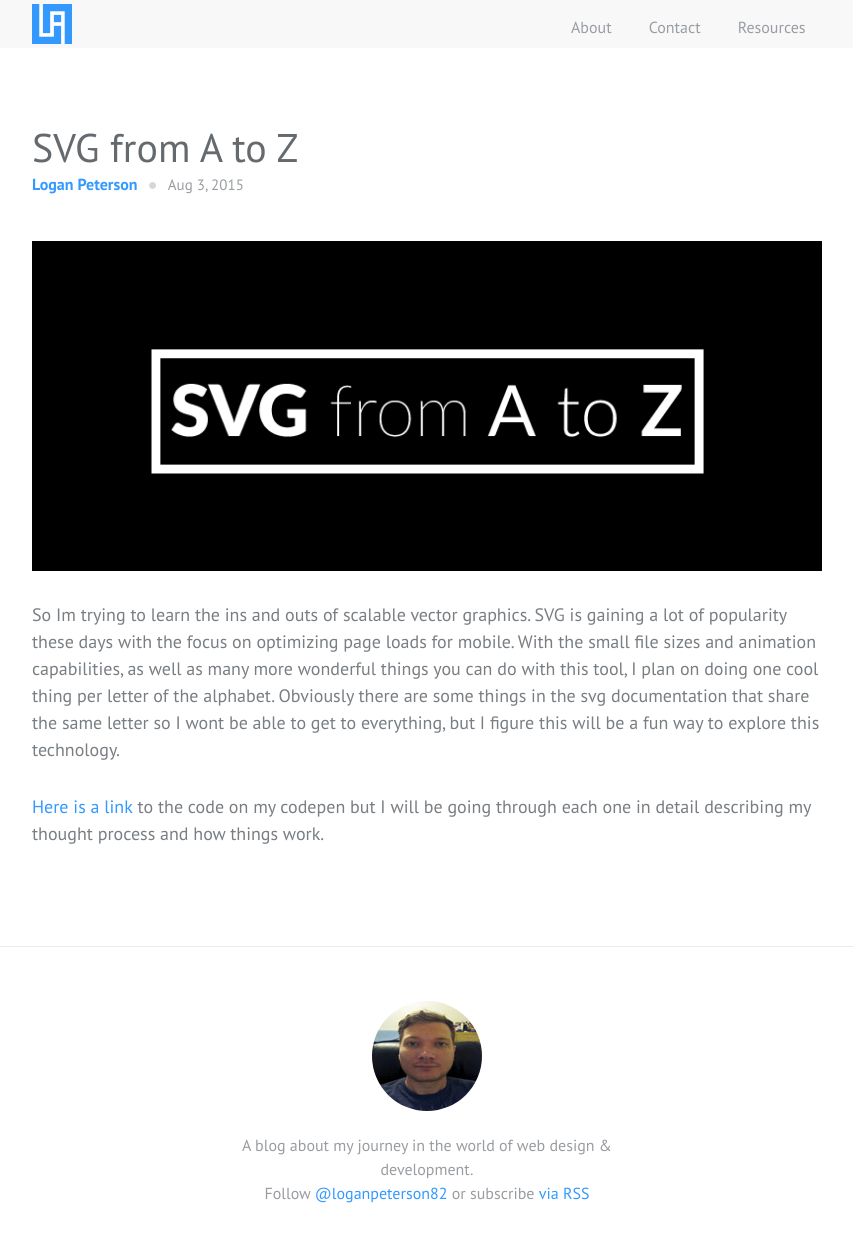
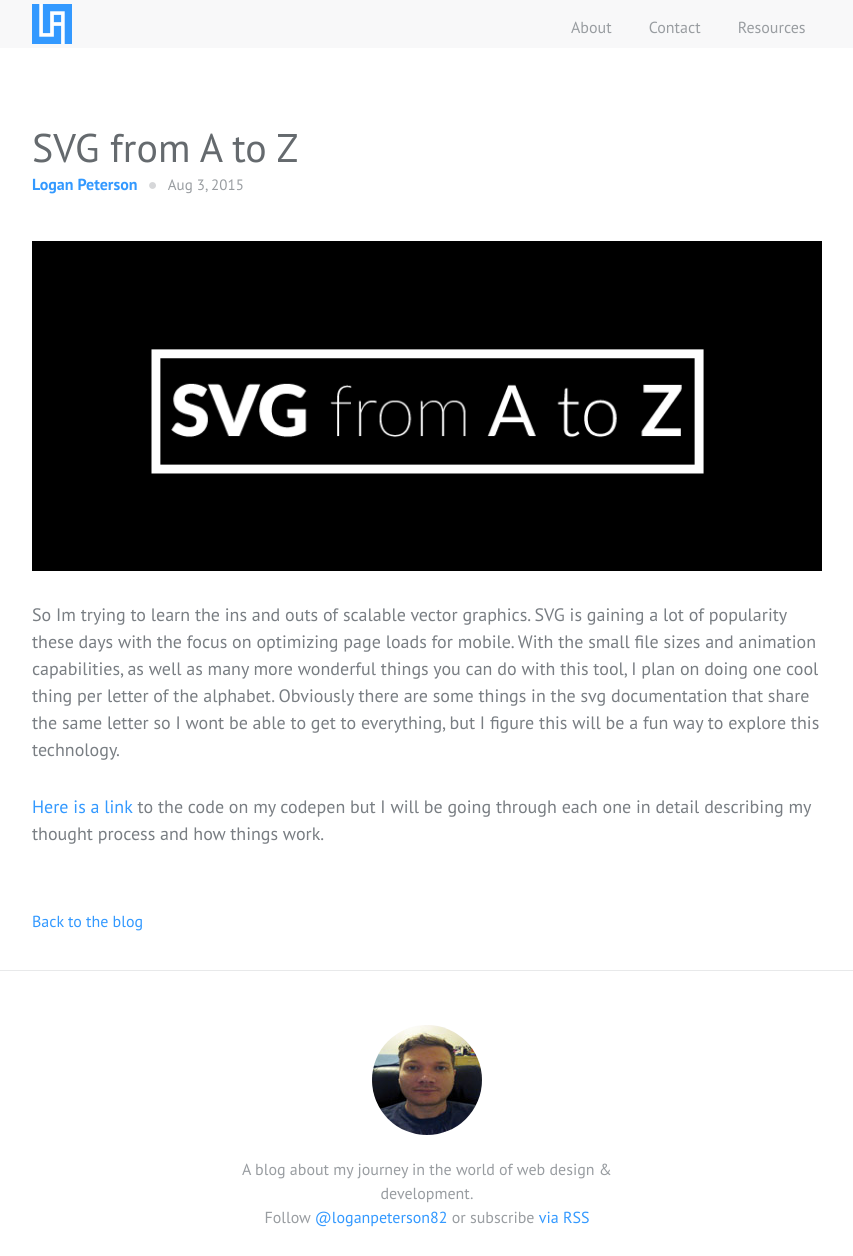
Before and after one commit to LoganAaron/loganaaron.github.io, a Jekyll site: the page built from _posts/2015-08-03-SVGfromAtoZ.md, in a window 1280 px wide. Shown: the whole page, without its empty margins (213-1066 px from the left). Built offline with Jekyll 4.4.1, drawn with Linux system fonts in a browser that asks for light colours; comment, search, counter and statistics services are not loaded; before the commit the page ends 1232 px from its top, so only the background shows below that.

Commit message:
add back home link
add link to home page on pages and posts

```diff
--- /dev/null
+++ b/_includes/back-home.html
@@ -0,0 +1 @@
+<a href="/">Back to the blog</a>
--- a/_layouts/page.html
+++ b/_layouts/page.html
@@ -11,6 +11,6 @@ layout: default
 	  <article class="post__content">
 	  {{ content }}
 	  </article>
-
+		{% include back-home.html %}
 	</div>
 </div>
--- a/_layouts/post.html
+++ b/_layouts/post.html
@@ -18,6 +18,8 @@ layout: default
       {{ content }}
     </article>
 
+		{% include back-home.html %}
+
     {% include disqus.html disqus_identifier=page.disqus_identifier %}
 	</div>
 </div>
```
Also changed, not shown: _posts/2015-08-03-AforAnimation.md (+5 -1 lines).
